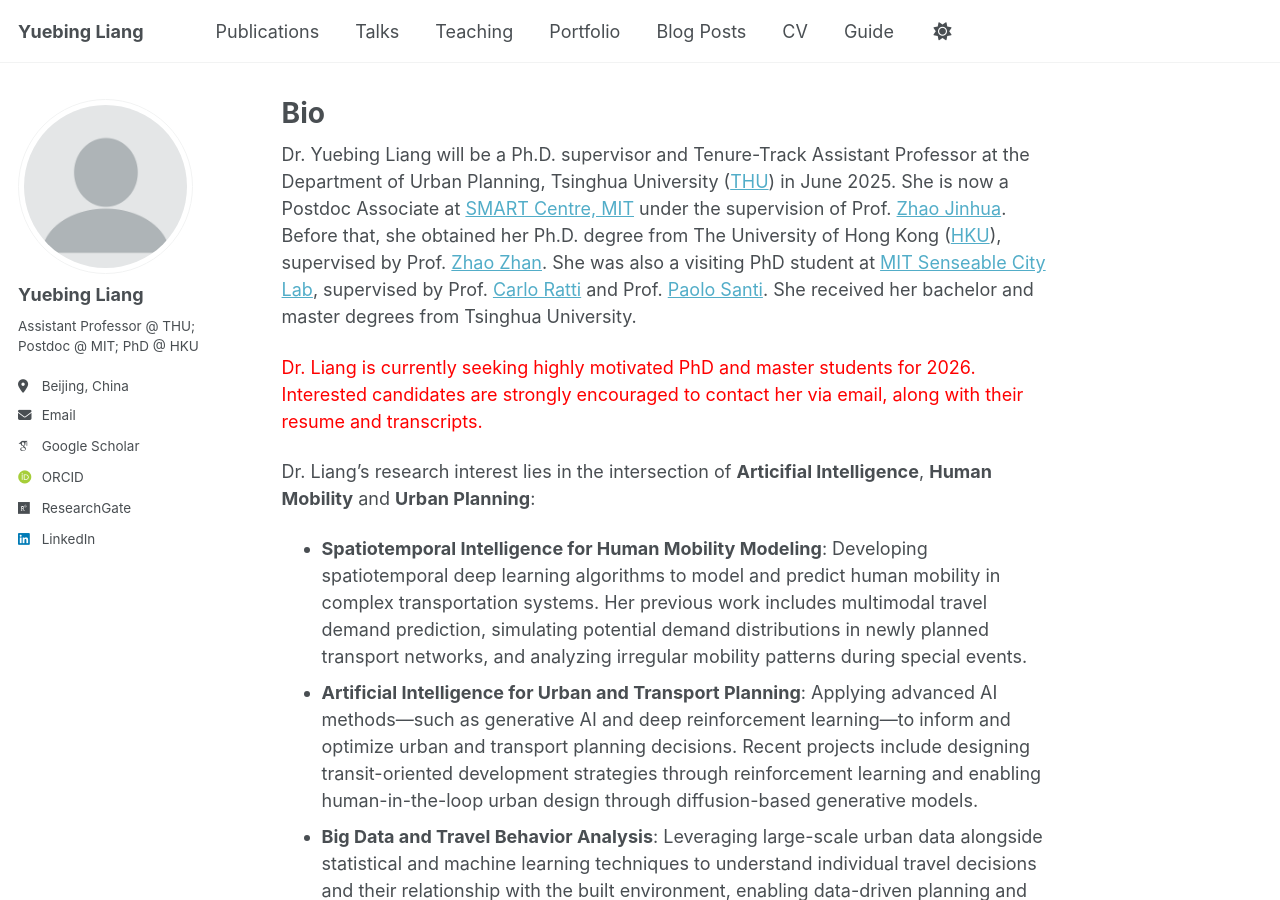
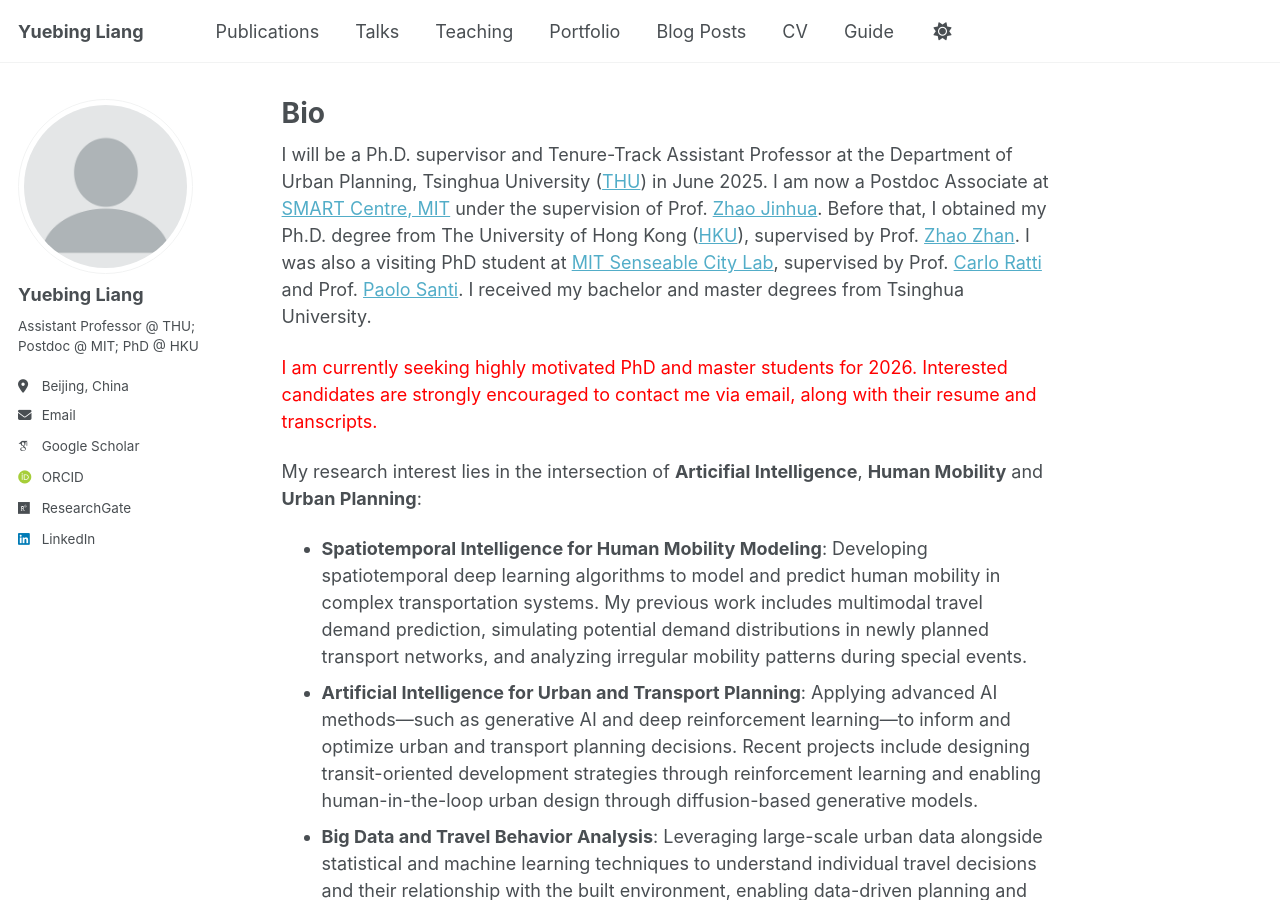
Before and after one commit to yuebingliang/yuebingliang.github.io, a Jekyll site: the page built from _pages/about.md, in a window 1280 px wide and 900 px high. Built offline with Jekyll 4.4.1, drawn with Linux system fonts in a browser that asks for light colours; some web fonts are replaced.

Commit message:
Update about.md

```diff
--- a/_pages/about.md
+++ b/_pages/about.md
@@ -7,16 +7,16 @@ redirect_from:
   - /about.html
 ---
 
-Dr. Yuebing Liang will be a Ph.D. supervisor and Tenure-Track Assistant Professor at the Department of Urban Planning, Tsinghua University ([THU](https://www.arch.tsinghua.edu.cn/column/Departments)) in June 2025. She is now a Postdoc Associate at [SMART Centre, MIT](https://m3s.mit.edu/our-team/yuebing-liang) under the supervision of Prof. [Zhao Jinhua](https://mobility.mit.edu/people/jinhua-zhao). Before that, she obtained her Ph.D. degree from The University of Hong Kong ([HKU](https://www.arch.hku.hk/departments-and-divisions/department-of-urban-planning-and-design/)), supervised by Prof. [Zhao Zhan](https://zhanzhaowf.github.io/). She was also a visiting PhD student at [MIT Senseable City Lab](https://senseable.mit.edu/), supervised by Prof. [Carlo Ratti](https://dusp.mit.edu/people/carlo-ratti) and Prof. [Paolo Santi](https://www.mmi.mit.edu/people/paolo-santi). She received her bachelor and master degrees from Tsinghua University.
+I will be a Ph.D. supervisor and Tenure-Track Assistant Professor at the Department of Urban Planning, Tsinghua University ([THU](https://www.arch.tsinghua.edu.cn/column/Departments)) in June 2025. I am now a Postdoc Associate at [SMART Centre, MIT](https://m3s.mit.edu/our-team/yuebing-liang) under the supervision of Prof. [Zhao Jinhua](https://mobility.mit.edu/people/jinhua-zhao). Before that, I obtained my Ph.D. degree from The University of Hong Kong ([HKU](https://www.arch.hku.hk/departments-and-divisions/department-of-urban-planning-and-design/)), supervised by Prof. [Zhao Zhan](https://zhanzhaowf.github.io/). I was also a visiting PhD student at [MIT Senseable City Lab](https://senseable.mit.edu/), supervised by Prof. [Carlo Ratti](https://dusp.mit.edu/people/carlo-ratti) and Prof. [Paolo Santi](https://www.mmi.mit.edu/people/paolo-santi). I received my bachelor and master degrees from Tsinghua University.
 
-<p style="color:red">Dr. Liang is currently seeking highly motivated PhD and master students for 2026. Interested candidates are strongly encouraged to contact her via email, along with their resume and transcripts. </p>
+<p style="color:red">I am currently seeking highly motivated PhD and master students for 2026. Interested candidates are strongly encouraged to contact me via email, along with their resume and transcripts. </p>
 
 <!-- <div style="background-color:#ffe6e6; color:#b30000; padding:12px; border-left:6px solid #b30000; font-weight:bold; font-size:16px;">
     Dr. Liang is currently seeking highly motivated Ph.D. and Master’s students for 2026. Interested candidates are strongly encouraged to contact her via email, along with their resume and transcripts.
 </div> -->
 
-Dr. Liang’s research interest lies in the intersection of **Articifial Intelligence**, **Human Mobility** and **Urban Planning**:
-* **Spatiotemporal Intelligence for Human Mobility Modeling**: Developing spatiotemporal deep learning algorithms to model and predict human mobility in complex transportation systems. Her previous work includes multimodal travel demand prediction, simulating potential demand distributions in newly planned transport networks, and analyzing irregular mobility patterns during special events.
+My research interest lies in the intersection of **Articifial Intelligence**, **Human Mobility** and **Urban Planning**:
+* **Spatiotemporal Intelligence for Human Mobility Modeling**: Developing spatiotemporal deep learning algorithms to model and predict human mobility in complex transportation systems. My previous work includes multimodal travel demand prediction, simulating potential demand distributions in newly planned transport networks, and analyzing irregular mobility patterns during special events.
 * **Artificial Intelligence for Urban and Transport Planning**: Applying advanced AI methods—such as generative AI and deep reinforcement learning—to inform and optimize urban and transport planning decisions. Recent projects include designing transit-oriented development strategies through reinforcement learning and enabling human-in-the-loop urban design through diffusion-based generative models.
 * **Big Data and Travel Behavior Analysis**: Leveraging large-scale urban data alongside statistical and machine learning techniques to understand individual travel decisions and their relationship with the built environment, enabling data-driven planning and policy evaluation. Recent studies include analyzing post-pandemic travel behavior patterns and exploring activity planning heterogeneity across different social groups.
 
```
